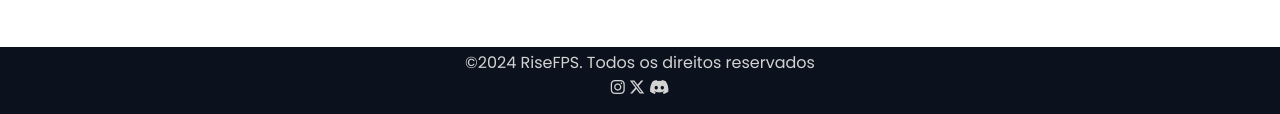
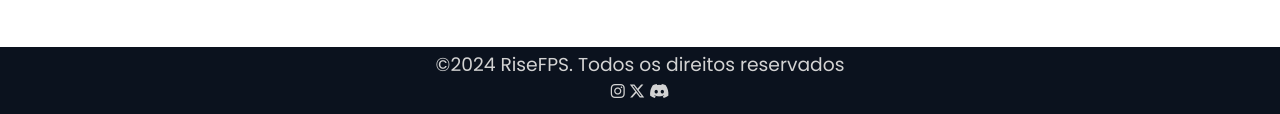
Before and after one commit to igorraggi/risefps, a plain HTML site: page sobre.html in a window 1280 px wide. Shown: the part 1481-1595 px from the top of the page. Drawn offline with Linux system fonts and the light colour scheme; a web font is replaced by a local one.

Commit message:
Update sobre.html

```diff
--- a/sobre.html
+++ b/sobre.html
@@ -82,7 +82,7 @@
 
      <footer>
             <div class="risefps">
-                <p class="direitos">©2024 RiseFPS. Todos os direitos reservados</p>
+                <h3 class="direitos">©2024 RiseFPS. Todos os direitos reservados</h3>
             </div>
             <div class="redes">
                 <i class="fa-brands fa-instagram"></i>
```
